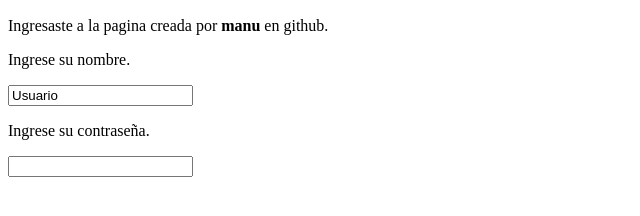
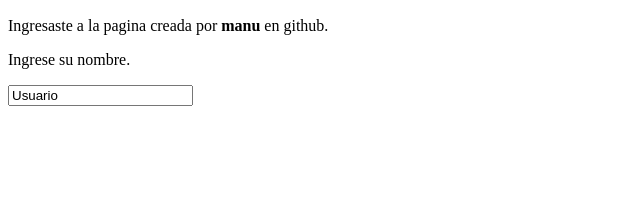
Before and after one commit to Mseache/Mseache.github.io, a plain HTML site: page index.html in a window 1280 px wide. Shown: the part 110-326 px from the top of the page, without its empty margins (0-640 px from the left). Drawn offline with Linux system fonts and the light colour scheme.

Commit message:
Update index.html

```diff
--- a/index.html
+++ b/index.html
@@ -11,8 +11,6 @@
    <p>Ingresaste a la pagina creada por <b>manu</b> en github.</p>
    <p> Ingrese su nombre.</p>
    <input type="text" value="Usuario" />
-   <p> Ingrese su contraseña.</p>
-   <input type="password" />
   </body>
 
 </html>
```
